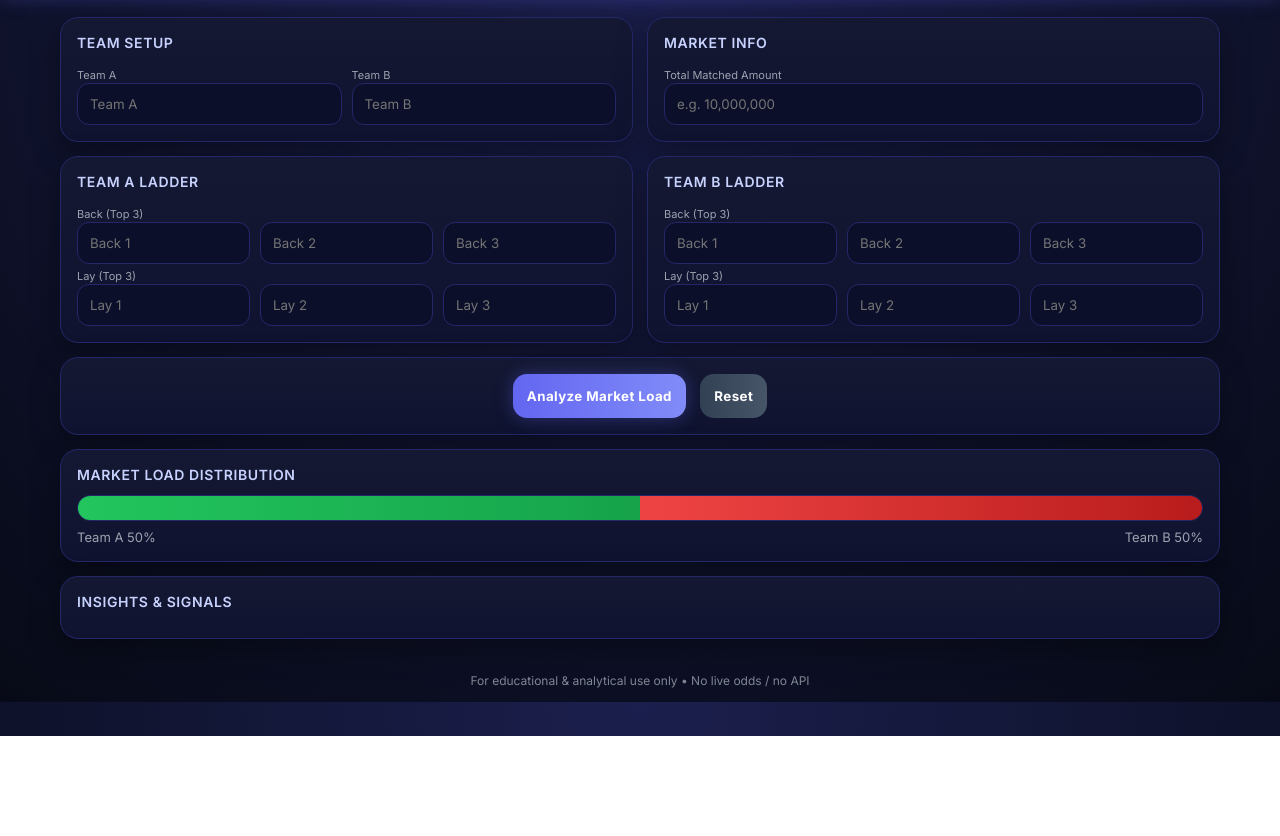
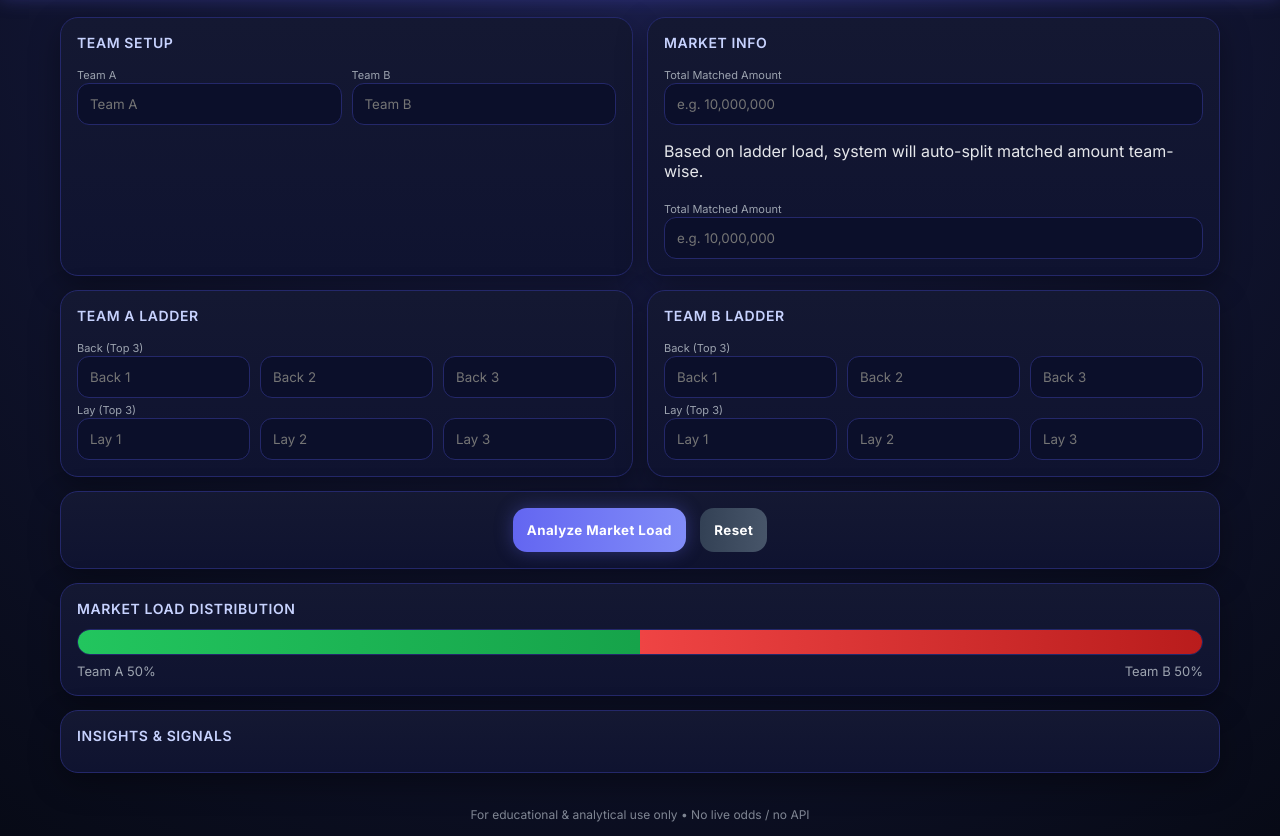
Before and after one commit to aryanpachani1/betfair-panel, a plain HTML site: page index.html in a window 1280 px wide. Shown: the part 64-900 px from the top of the page. Before the commit the page ends 800 px from the top, so only its background shows below. Drawn offline with Linux system fonts and the light colour scheme.

Commit message:
Update index.html

```diff
--- a/index.html
+++ b/index.html
@@ -182,6 +182,9 @@
     <div class="card" style="grid-column:span 6">
       <h3>Market Info</h3>
       <label>Total Matched Amount</label>
+      <input id="matched" placeholder="e.g. 10,000,000" oninput="analyze()">
+      <p class="hint">Based on ladder load, system will auto-split matched amount team-wise.</p></h3>
+      <label>Total Matched Amount</label>
       <input id="matched" placeholder="e.g. 10,000,000">
     </div>
 
```
